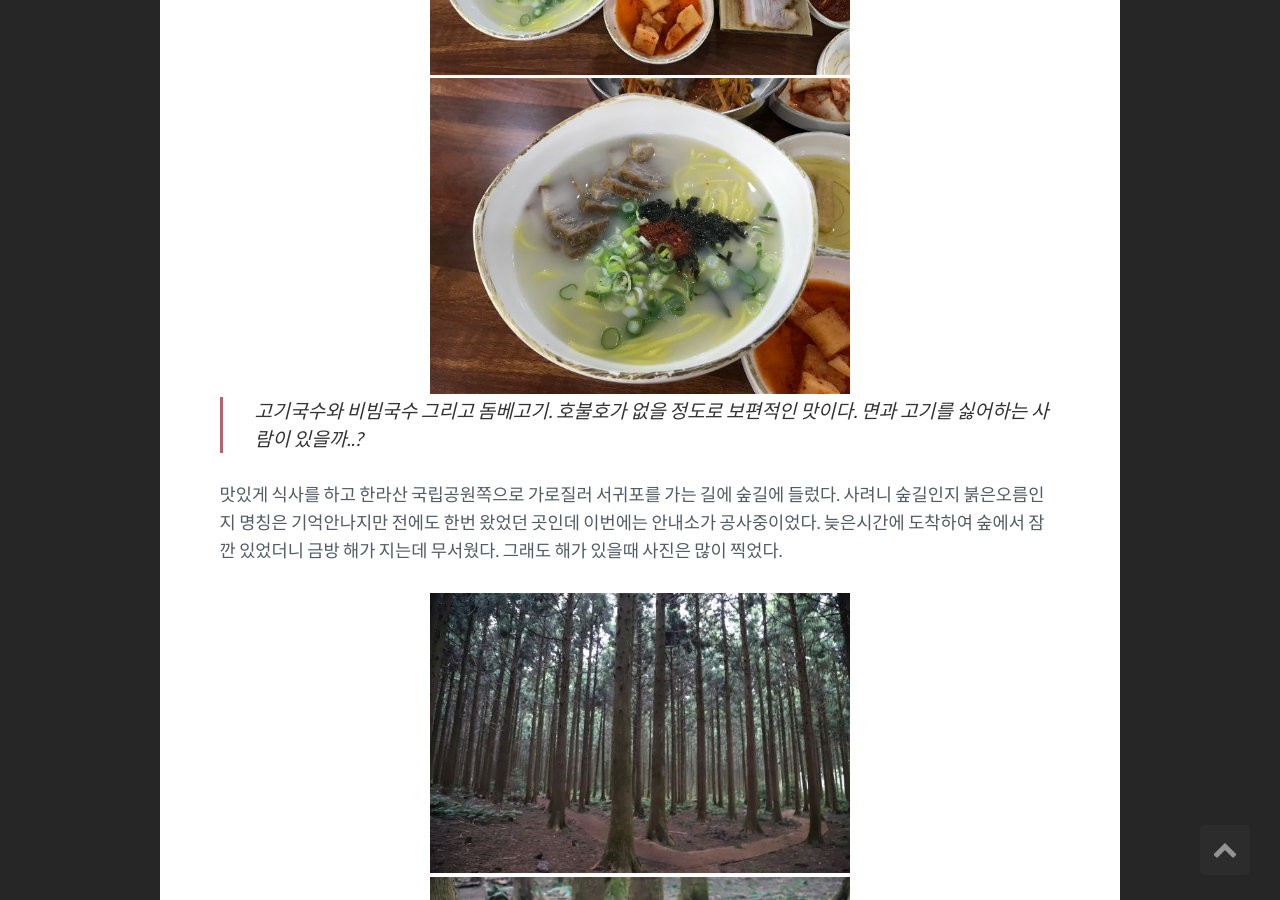
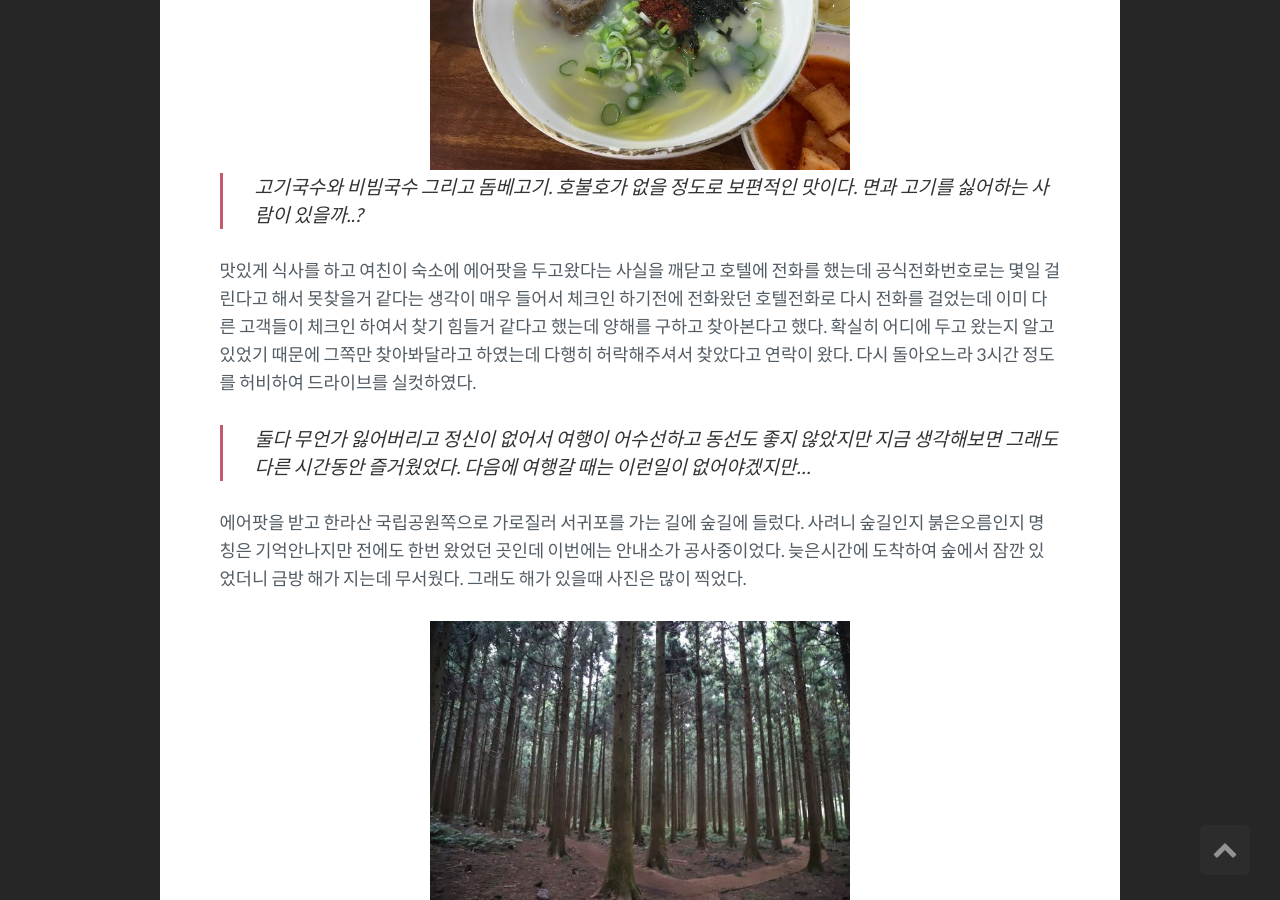
Before and after one commit to Enitsed/Enitsed.github.io, a Jekyll site: the page built from _posts/2018-09-06-영양가 없이 바빴던 하루.md, in a window 1280 px wide and 900 px high, scrolled down 3176 px. Built offline with Jekyll 4.4.1, drawn with Linux system fonts in a browser that asks for light colours; comment, search, counter and statistics services are not loaded; some of the changed text lies outside the part shown.

Commit message:
modified story that i didnt remember

```diff
--- a/_posts/2018-09-06-영양가 없이 바빴던 하루.md
+++ b/_posts/2018-09-06-영양가 없이 바빴던 하루.md
@@ -45,7 +41,11 @@ typora-root-url: ../assets/img/
 
 > 고기국수와 비빔국수 그리고 돔베고기. 호불호가 없을 정도로 보편적인 맛이다. 면과 고기를 싫어하는 사람이 있을까..?
 
-맛있게 식사를 하고 한라산 국립공원쪽으로 가로질러 서귀포를 가는 길에 숲길에 들렀다. 사려니 숲길인지 붉은오름인지 명칭은 기억안나지만 전에도 한번 왔었던 곳인데 이번에는 안내소가 공사중이었다. 늦은시간에 도착하여 숲에서 잠깐 있었더니 금방 해가 지는데 무서웠다. 그래도 해가 있을때 사진은 많이 찍었다.
+맛있게 식사를 하고 여친이 숙소에 에어팟을 두고왔다는 사실을 깨닫고 호텔에 전화를 했는데 공식전화번호로는 몇일 걸린다고 해서 못찾을거 같다는 생각이 매우 들어서 체크인 하기전에 전화왔던 호텔전화로 다시 전화를 걸었는데 이미 다른 고객들이 체크인 하여서 찾기 힘들거 같다고 했는데 양해를 구하고 찾아본다고 했다. 확실히 어디에 두고 왔는지 알고 있었기 때문에 그쪽만 찾아봐달라고 하였는데 다행히 허락해주셔서 찾았다고 연락이 왔다. 다시 돌아오느라 3시간 정도를 허비하여 드라이브를 실컷하였다.
+
+> 둘다 무언가 잃어버리고 정신이 없어서 여행이 어수선하고 동선도 좋지 않았지만 지금 생각해보면 그래도 다른 시간동안 즐거웠었다. 다음에 여행갈 때는 이런일이 없어야겠지만...
+
+에어팟을 받고 한라산 국립공원쪽으로 가로질러 서귀포를 가는 길에 숲길에 들렀다. 사려니 숲길인지 붉은오름인지 명칭은 기억안나지만 전에도 한번 왔었던 곳인데 이번에는 안내소가 공사중이었다. 늦은시간에 도착하여 숲에서 잠깐 있었더니 금방 해가 지는데 무서웠다. 그래도 해가 있을때 사진은 많이 찍었다.
 
 <center><img alt="제주도 숲길" src="../assets/img/img_jeju_0906_05.jpg" title="제주도 숲길"></center>
 
```
Also changed, not shown: other parts of _posts/2018-09-06-영양가 없이 바빴던 하루.md (+1 -5 lines).
